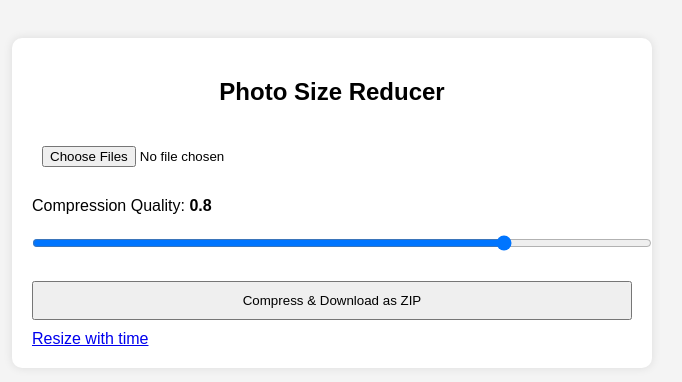
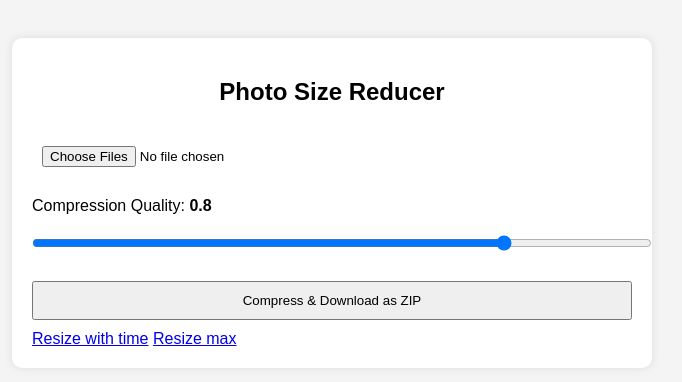
Before and after one commit to Sahani26/photo.resize, a plain HTML site: page index.html in a window 1280 px wide. Shown: the whole page, without its empty margins (308-990 px from the left). Drawn offline with nearby package versions, Linux system fonts and the light colour scheme.

Commit message:
Update index.html

```diff
--- a/index.html
+++ b/index.html
@@ -65,6 +65,7 @@
 
       <button onclick="compressAndZip()">Compress & Download as ZIP</button>
       <a href="resize.time.html">Resize with time</a>
+       <a href="max.html">Resize max</a>
     </div>
 
     <script>
```
